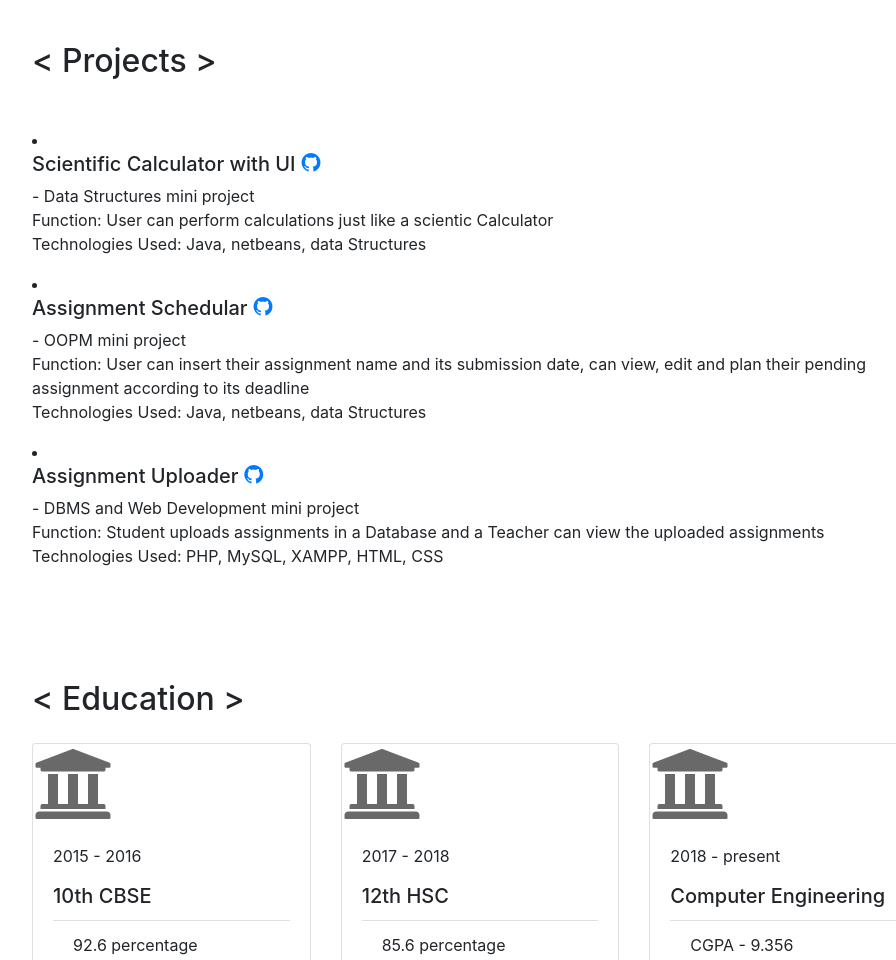
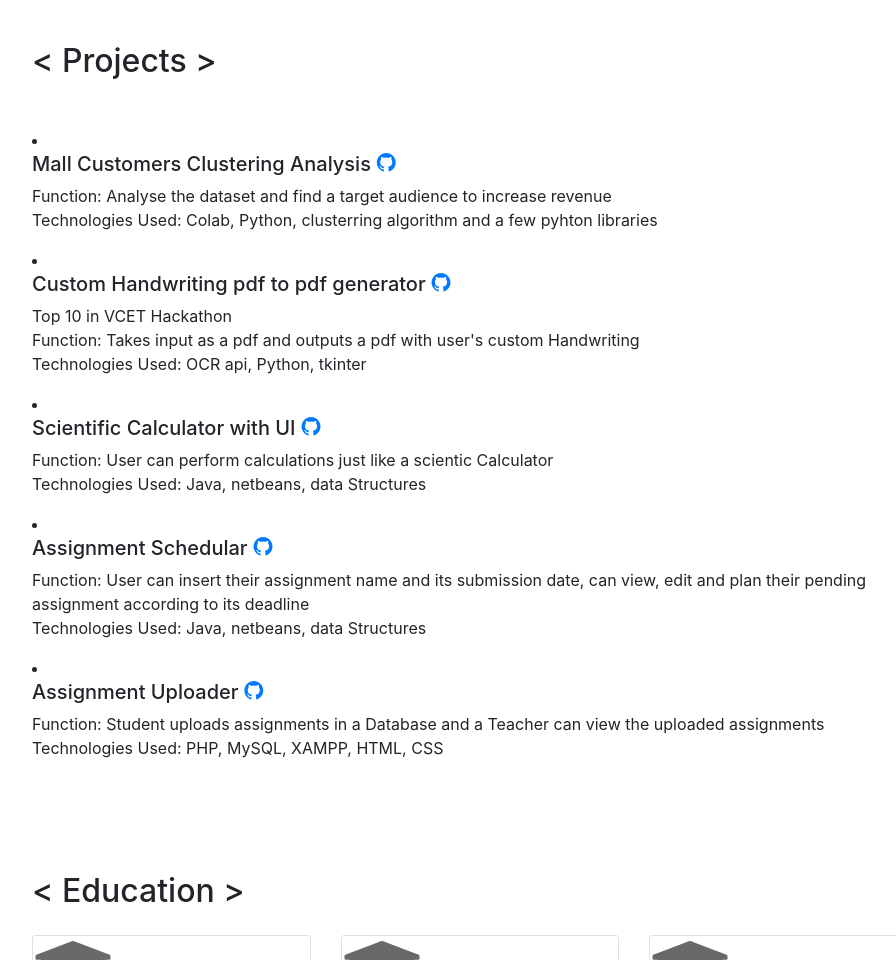
Before and after one commit to SHIVAM8844/resume, a website with bundled scripts: page index.html in a window 1280 px wide. Shown: the part 1680-2640 px from the top of the page, without its empty margins (304-1200 px from the left). Built offline with nearby package versions, Linux system fonts and the light colour scheme; a web font is replaced by a local one.

Commit message:
Update index.html

```diff
--- a/index.html
+++ b/index.html
@@ -327,7 +327,6 @@
                 </div>
               </div>
             </div>
-
           </div>
         </div>
 
@@ -340,18 +339,24 @@
 
       <section class="resume-section p-3 p-lg-5" id="project">
         <h2 class="mb-5">&lt; Projects &gt;</h2>
-
-        <li><h5>Scientific Calculator with UI <a href="https://github.com/rithwik00/scientific-calculator" target="_blank" rel="noopener"><i class="devicon-github-plain" title="Source code"></i></a></h5> - Data Structures mini project
+        <li><h5>Mall Customers Clustering Analysis  <a href="https://github.com/rithwik00/Mall-Customer-Dataset" target="_blank" rel="noopener"><i class="devicon-github-plain" title="Source code"></i></a></h5>
+          <p>Function: Analyse the dataset and find a target audience to increase revenue <br> Technologies Used: Colab, Python, clusterring algorithm and a few pyhton libraries</p>
+        </li>
+        <li><h5>Custom Handwriting pdf to pdf generator <a href="https://github.com/sanket2000/VH-21-07-importants" target="_blank" rel="noopener"><i class="devicon-github-plain" title="Source code"></i></a></h5>
+          <p>Top 10 in VCET Hackathon<br>Function: Takes input as a pdf and outputs a pdf with user's custom Handwriting <br> Technologies Used: OCR api, Python, tkinter</p>
+        </li>
+        <li><h5>Scientific Calculator with UI <a href="https://github.com/rithwik00/scientific-calculator" target="_blank" rel="noopener"><i class="devicon-github-plain" title="Source code"></i></a></h5>
           <p>Function: User can perform calculations just like a scientic Calculator <br> Technologies Used: Java, netbeans, data Structures</p>
         </li>
-        <li><h5>Assignment Schedular <a href="https://github.com/rithwik00/javaproject" target="_blank" rel="noopener"><i class="devicon-github-plain" title="Source code"></i></a></h5> - OOPM mini project
+        <li><h5>Assignment Schedular  <a href="https://github.com/rithwik00/javaproject" target="_blank" rel="noopener"><i class="devicon-github-plain" title="Source code"></i></a></h5>
           <p>Function: User can insert their assignment name and its submission date, can view, edit and plan their pending assignment according to its deadline <br> Technologies Used: Java, netbeans, data Structures</p>
           <!-- <a href="https://github.com/rithwik00/javaproject" target="_blank" rel="noopener"><i class="devicon-github-plain" title="Source code"></i></a> -->
         </li>
         <li>
-        <h5>Assignment Uploader <a href="https://github.com/rithwik00/DBMS-MiniProject" target="_blank" rel="noopener"><i class="devicon-github-plain" title="Source code"></i></a> </h5> - DBMS and Web Development mini project
+        <h5>Assignment Uploader <a href="https://github.com/rithwik00/DBMS-MiniProject" target="_blank" rel="noopener"><i class="devicon-github-plain" title="Source code"></i></a> </h5>
         <p> Function: Student uploads assignments in a Database and a Teacher can view the uploaded assignments<br>Technologies Used: PHP, MySQL, XAMPP, HTML, CSS</p>
       </li>
+
 
       </section>
 
```
